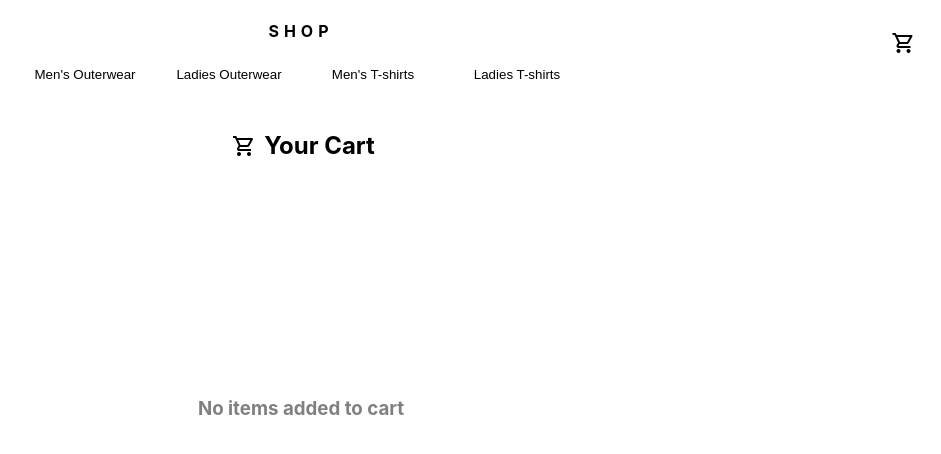
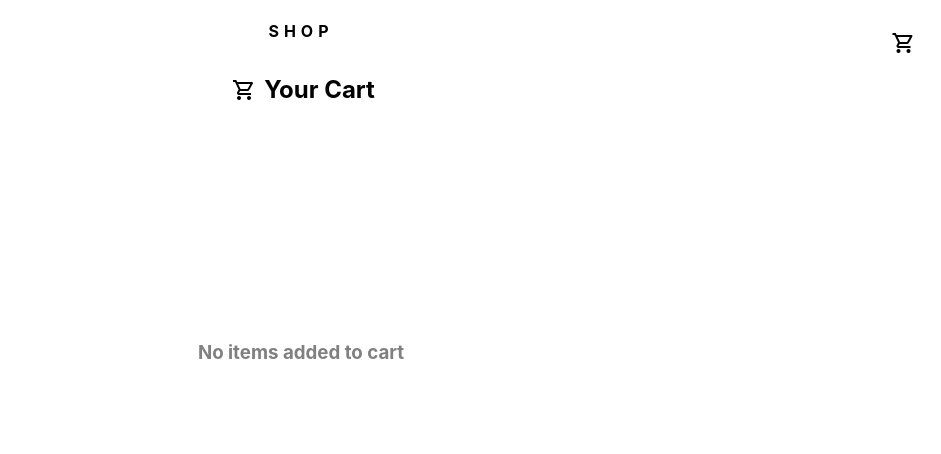
Before and after one commit to kevinjxhnn/shopping-cart-project, a React (Create React App) app: page /shopping-cart in a window 1280 px wide. Shown: the top 454 px of the page, without its empty margins (339-1280 px from the left). Built offline with nearby package versions, Linux system fonts and the light colour scheme.

Commit message:
layout changes

```diff
--- a/src/Components/App.jsx
+++ b/src/Components/App.jsx
@@ -7,6 +7,7 @@ import ladiesTshirt from "../Data/ladiesTshirt";
 import ClothesCard from "./ClothesCard";
 import ShoppingCart from "./ShoppingCart";
 import CartPage from "./CartPage";
+import { NavigateButtons } from "./NavigateButtons";
 import React from "react";
 
 export const ShoppingCartContext = React.createContext();
@@ -30,23 +31,11 @@ function App() {
           </div>
         </header>
 
-        <div onClick={() => navigate("shopping-cart")} className="shopping-cart-container">
+        <div
+          onClick={() => navigate("shopping-cart")}
+          className="shopping-cart-container"
+        >
           <ShoppingCart />
-        </div>
-
-        <div className="button-div">
-          <button className="sub" onClick={() => navigate("/")}>
-            Men's Outerwear
-          </button>
-          <button className="sub" onClick={() => navigate("ladies-outerwear")}>
-            Ladies Outerwear
-          </button>
-          <button className="sub" onClick={() => navigate("mens-tshirts")}>
-            Men's T-shirts
-          </button>
-          <button className="sub" onClick={() => navigate("ladies-tshirts")}>
-            Ladies T-shirts
-          </button>
         </div>
 
         <Routes>
@@ -54,6 +43,7 @@ function App() {
             path="/"
             element={
               <>
+                <NavigateButtons />
                 <img
                   src="./images/mens_outerwear.jpg"
                   className="image--main"
@@ -69,6 +59,7 @@ function App() {
             path="ladies-outerwear"
             element={
               <>
+                <NavigateButtons />
                 <img
                   src="./images/ladies_outerwear.jpg"
                   className="image--main"
@@ -84,6 +75,7 @@ function App() {
             path="mens-tshirts"
             element={
               <>
+                <NavigateButtons />
                 <img
                   src="./images/ladies_tshirts.jpg"
                   className="image--main"
@@ -99,6 +91,7 @@ function App() {
             path="ladies-tshirts"
             element={
               <>
+                <NavigateButtons />
                 <img
                   src="./images/mens_outerwear.jpg"
                   className="image--main"
@@ -110,11 +103,14 @@ function App() {
               </>
             }
           ></Route>
-          <Route path="shopping-cart" element={
-          <>
-          <CartPage />
-          </>
-          }></Route>
+          <Route
+            path="shopping-cart"
+            element={
+              <>
+                <CartPage />
+              </>
+            }
+          ></Route>
         </Routes>
       </ShoppingCartContext.Provider>
     </div>
--- /dev/null
+++ b/src/Components/NavigateButtons.jsx
@@ -0,0 +1,23 @@
+import React from "react";
+import { useNavigate } from "react-router-dom";
+
+export function NavigateButtons() {
+  const navigate = useNavigate();
+
+  return (
+    <div className="button-div">
+      <button className="sub" onClick={() => navigate("/")}>
+        Men's Outerwear
+      </button>
+      <button className="sub" onClick={() => navigate("/ladies-outerwear")}>
+        Ladies Outerwear
+      </button>
+      <button className="sub" onClick={() => navigate("/mens-tshirts")}>
+        Men's T-shirts
+      </button>
+      <button className="sub" onClick={() => navigate("/ladies-tshirts")}>
+        Ladies T-shirts
+      </button>
+    </div>
+  );
+}
```
